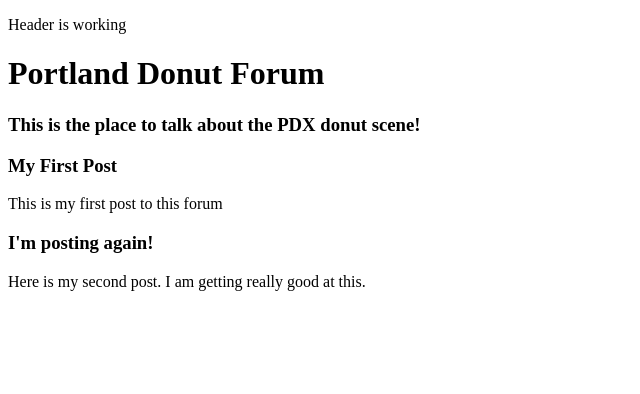
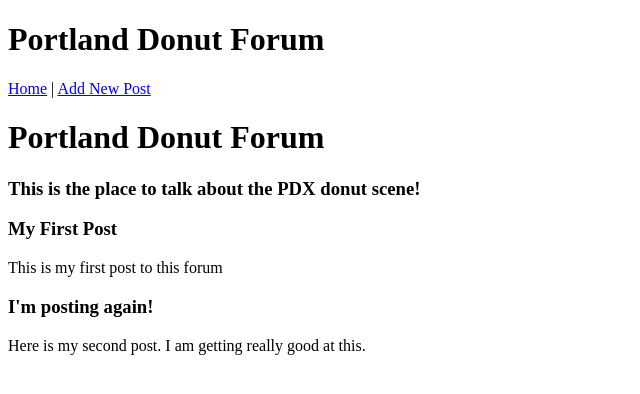
Before and after one commit to reneesarley/PDX-Donut-Forum, a React app: page / in a window 1280 px wide. Shown: the top 394 px of the page, without its empty margins (0-640 px from the left). Built offline with nearby package versions, Linux system fonts and the light colour scheme.

Commit message:
add NewPostForm component

```diff
--- a/src/components/App.jsx
+++ b/src/components/App.jsx
@@ -1,5 +1,6 @@
 import React from 'react';
 import Header from './Header';
+import NewPostForm from './NewPostForm';
 import Error404 from './Error404';
 import Forum from './Forum';
 import { Switch, Route } from 'react-router-dom';
@@ -11,6 +12,7 @@ function App(){
       <Header/>
       <Switch>
         <Route exact path='/' component={Forum}/>
+        <Route path ='/newPostForm' component={NewPostForm}/>
         <Route component={Error404}/>
       </Switch>
     </div>
--- a/src/components/Header.jsx
+++ b/src/components/Header.jsx
@@ -1,8 +1,13 @@
 import React from 'react';
+import NewPostForm from './NewPostForm';
+import { Link } from 'react-router-dom';
 
 function Header(){
   return (
-    <p>Header is working</p>
+    <div>
+      <h1>Portland Donut Forum</h1>
+      <p><Link to='/'>Home</Link> | <Link to='/newPostForm'>Add New Post</Link></p>
+    </div>
   );
 }
 
--- /dev/null
+++ b/src/components/NewPostForm.jsx
@@ -0,0 +1,16 @@
+import React from 'react';
+
+function NewPostForm(){
+  // let _postName = null;
+  // let _postContent = null;
+
+  return (
+    <div>
+      the form will go here
+    </div>
+  );
+
+
+}
+
+export default NewPostForm;
```
